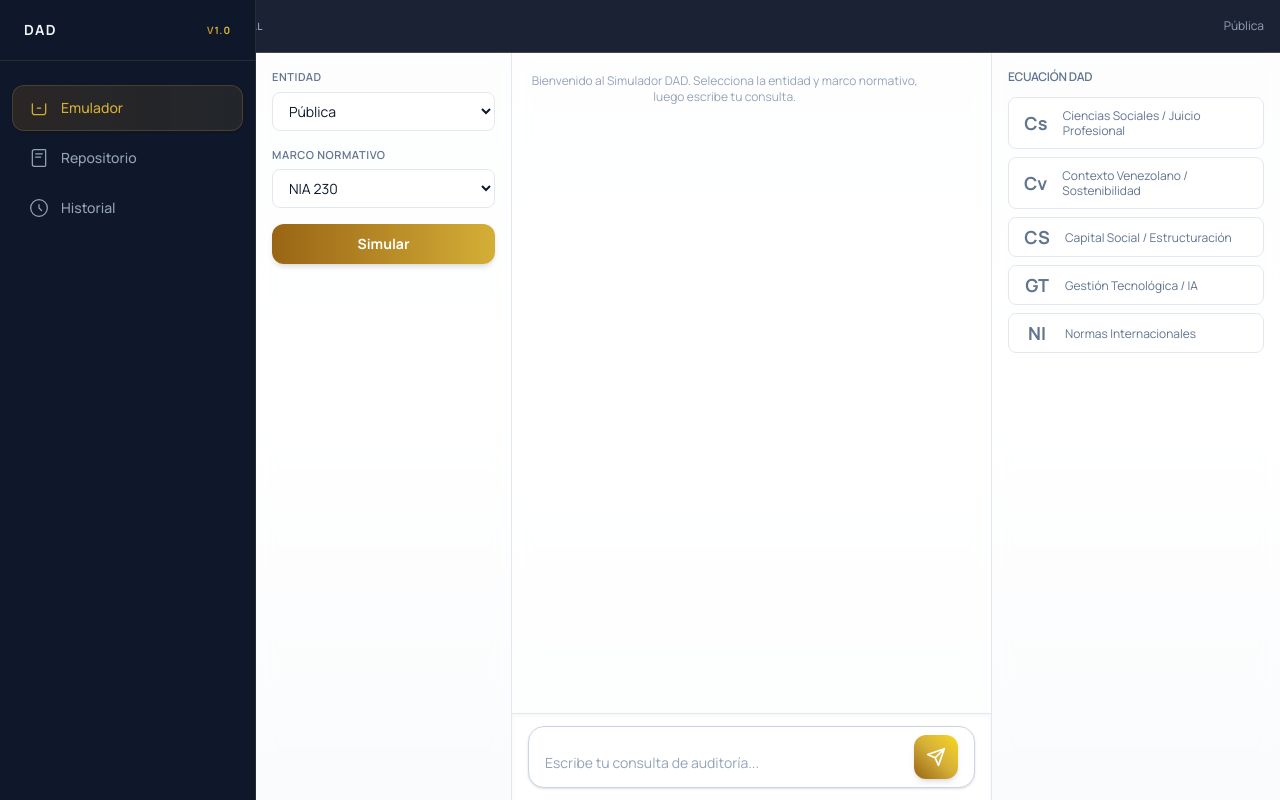
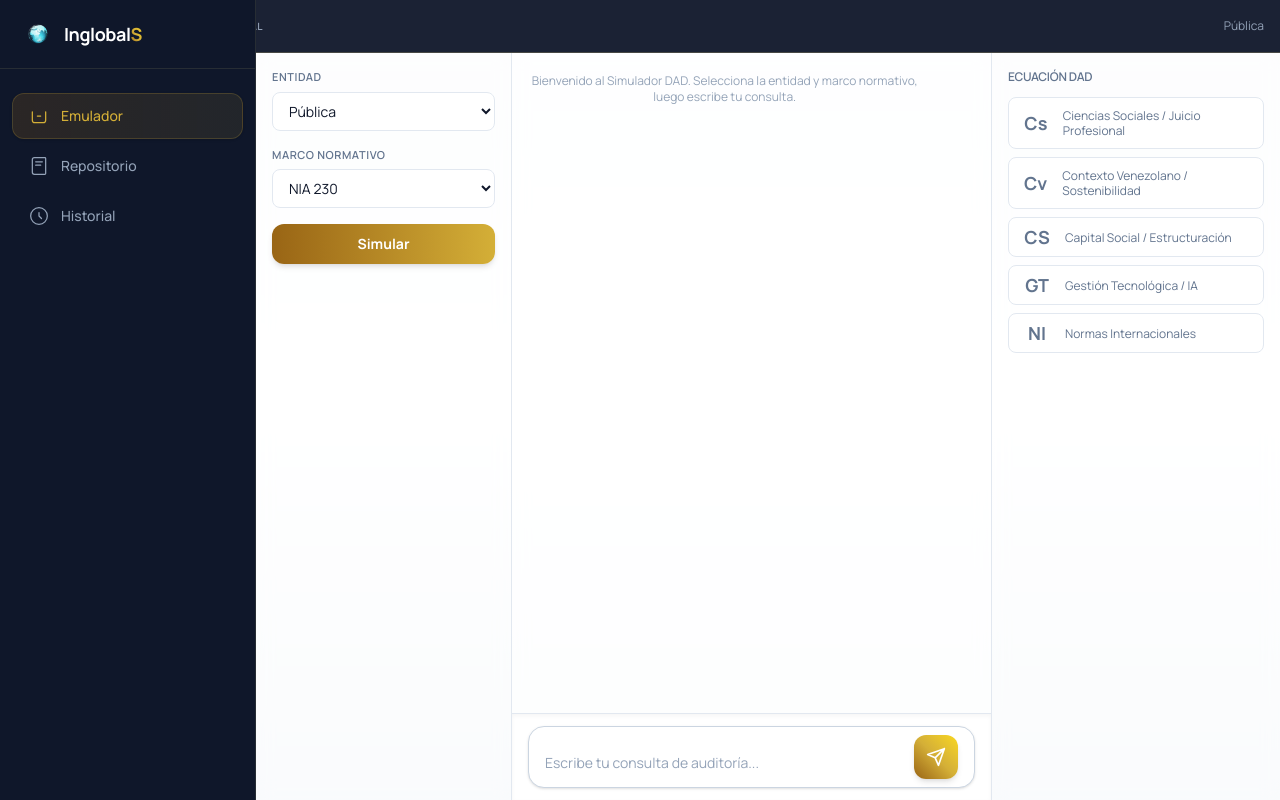
Before and after one commit to wanfrev/vue-inglobalsApp, a Vue app in the folder frontend/: page / in a window 1280 px wide. Built offline with nearby package versions, Linux system fonts and the light colour scheme.

Commit message:
Cambio App

```diff
--- a/frontend/src/components/layout/AppNav.vue
+++ b/frontend/src/components/layout/AppNav.vue
@@ -25,11 +25,18 @@ const views = [
   <aside
     class="fixed left-0 top-0 z-40 hidden h-screen w-64 flex-col bg-azulCorp border-r border-amber-200/10 lg:flex"
   >
-    <div class="flex items-center gap-2 border-b border-amber-200/10 px-6 py-5">
-      <span class="text-sm font-bold uppercase tracking-widest text-slate-100">DAD</span>
-      <span
-        class="ml-auto text-[10px] font-bold uppercase tracking-widest text-transparent bg-clip-text bg-gradient-to-tr from-[#996515] via-[#D4AF37] to-[#F9D71C]"
-      >v1.0</span>
+    <div class="flex items-center gap-3 border-b border-amber-200/10 px-6 py-5">
+      <img
+        src="/logo.png"
+        alt="Inglobals logo"
+        class="h-7 w-auto"
+      />
+      <span class="text-lg font-bold text-white tracking-tight">
+        Inglobal<span
+          class="text-transparent bg-clip-text bg-gradient-to-tr from-[#996515] via-[#D4AF37] to-[#F9D71C]"
+          >S</span
+        >
+      </span>
     </div>
     <nav class="flex flex-col gap-1 px-3 pt-6">
       <button
```
